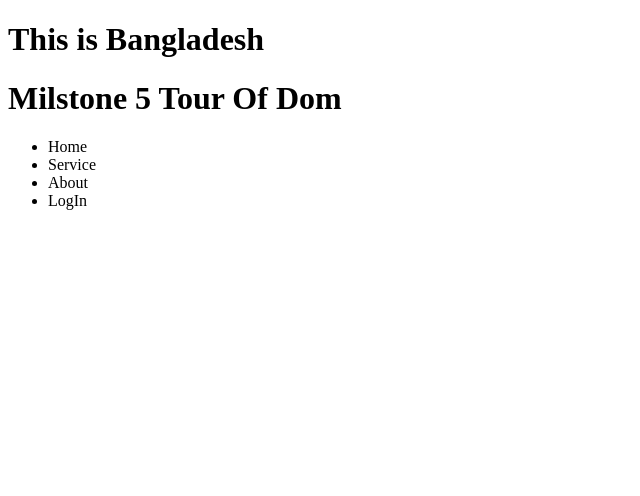
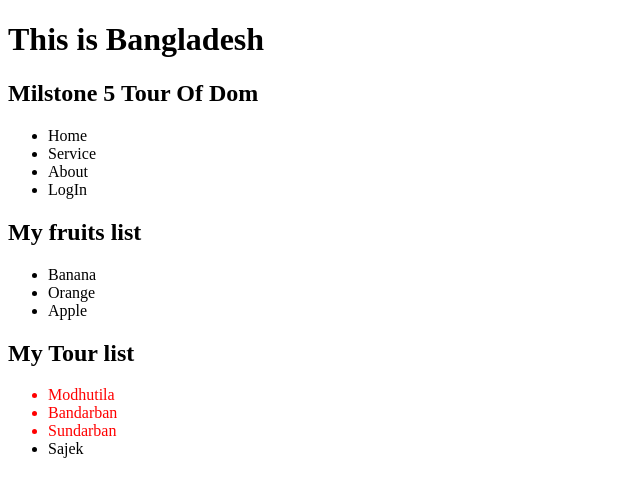
Before and after one commit to MizanurRahman5/ExplorDom, a plain HTML site: page index.html in a window 1280 px wide. Shown: the whole page, without its empty margins (0-640 px from the left). Drawn offline with Linux system fonts and the light colour scheme.

Commit message:
learning

```diff
--- a/index.html
+++ b/index.html
@@ -10,6 +10,7 @@
         <h1>This is Bangladesh</h1>
     </header>
     <main>
+       <section>
         <h1>Milstone 5 Tour Of Dom</h1>
         <ul>
             <li>Home</li>
@@ -17,6 +18,24 @@
             <li>About</li>
             <li>LogIn</li>
         </ul>
+       </section>
+       <section>
+        <h1 id="fruits">My fruits list</h1>
+        <ul>
+            <li>Banana</li>
+            <li>Orange</li>
+            <li>Apple</li>
+        </ul>
+       </section>
+       <section>
+        <h1 id="tour-list">My Tour list</h1>
+        <ul>
+            <li class="important-places">Modhutila</li>
+            <li class="important-places">Bandarban</li>
+            <li class="important-places">Sundarban</li>
+            <li>Sajek</li>
+        </ul>
+       </section>
     </main>
     <footer>
         <script src="/js/dom.js"></script>
@@ -24,14 +43,22 @@
             const liCollection = document.getElementsByTagName('li');
             // console.log(liCollection);
             for (const li of liCollection){
-                console.log(li.innerText);
+                // console.log(li.innerText);
             }
 
             const header = document.getElementsByTagName('h1');
             // console.log(header);
             for (const h1 of header){
-                console.log(h1.innerText)
+                // console.log(h1.innerText)
             }
+
+            const places = document.getElementsByClassName('important-places')
+            // console.log(places)
+            for (const place of places){
+                console.log(place.innerHTML)
+                place.style.color = 'red';
+            }
+
         </script>
     </footer>
 </body>
```
